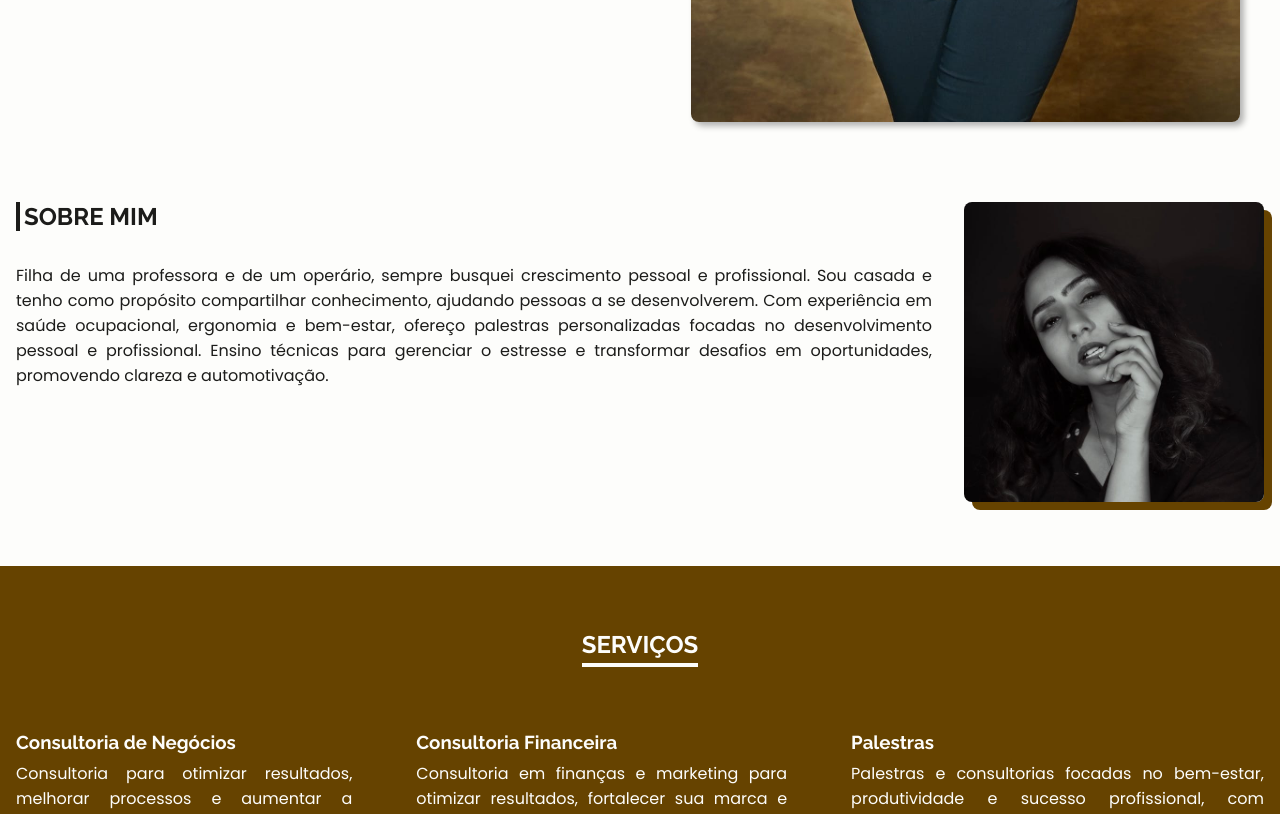
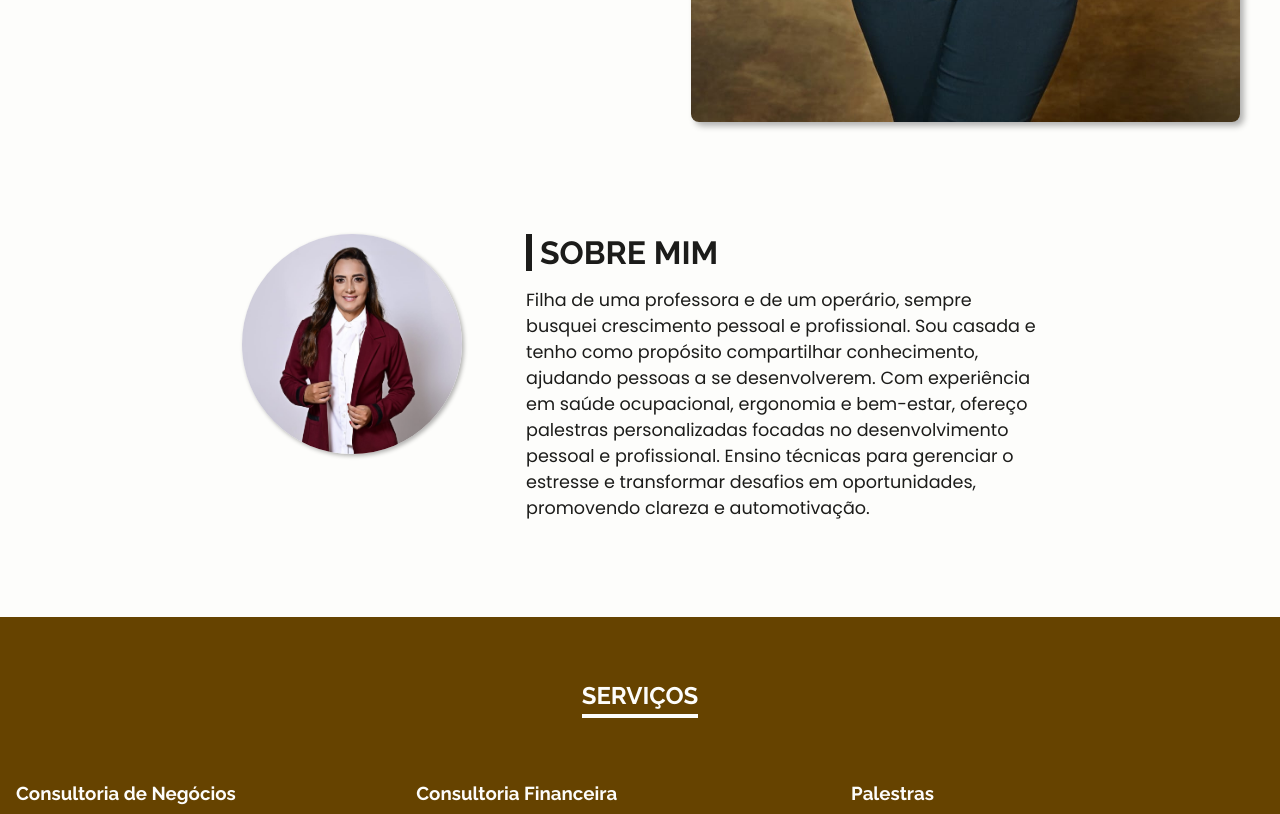
Before and after one commit to mrffilipe/lais-barbara-consultant, a React (Vite) app: page / in a window 1280 px wide. Shown: the part 660-1474 px from the top of the page. Built offline with nearby package versions, Linux system fonts and the light colour scheme.

Commit message:
Add refactoring About

```diff
--- a/src/components/AboutSection/index.tsx
+++ b/src/components/AboutSection/index.tsx
@@ -1,28 +1,28 @@
 import styles from "./styles.module.css";
 
-import ProfileImg from "../../assets/img/profile.jpg";
+import Profile from "../../assets/img/profile.jpeg";
 
 const AboutSection = () => {
 	return (
 		<section id="about" className={styles.about_section}>
-			<div className={styles.content}>
-				<h1>Sobre Mim</h1>
-				<p>
-					Filha de uma professora e de um operário, sempre busquei crescimento
-					pessoal e profissional. Sou casada e tenho como propósito compartilhar
-					conhecimento, ajudando pessoas a se desenvolverem. Com experiência em
-					saúde ocupacional, ergonomia e bem-estar, ofereço palestras
-					personalizadas focadas no desenvolvimento pessoal e profissional.
-					Ensino técnicas para gerenciar o estresse e transformar desafios em
-					oportunidades, promovendo clareza e automotivação.
-				</p>
+			<div className={styles.container}>
+				<div className={styles.profile}>
+					<img src={Profile} alt="Foto de Laís" draggable={false} />
+				</div>
+				<div className={styles.content}>
+					<h1>Sobre Mim</h1>
+					<p>
+						Filha de uma professora e de um operário, sempre busquei crescimento
+						pessoal e profissional. Sou casada e tenho como propósito
+						compartilhar conhecimento, ajudando pessoas a se desenvolverem. Com
+						experiência em saúde ocupacional, ergonomia e bem-estar, ofereço
+						palestras personalizadas focadas no desenvolvimento pessoal e
+						profissional. Ensino técnicas para gerenciar o estresse e
+						transformar desafios em oportunidades, promovendo clareza e
+						automotivação.
+					</p>
+				</div>
 			</div>
-			<img
-				className={styles.profile}
-				src={ProfileImg}
-				alt="Foto de Laís"
-				draggable={false}
-			/>
 		</section>
 	);
 };
--- a/src/components/AboutSection/styles.module.css
+++ b/src/components/AboutSection/styles.module.css
@@ -1,40 +1,67 @@
 .about_section {
-	padding: 64px var(--horizontal-padding);
+	padding: var(--vertical-padding) var(--horizontal-padding);
+}
+
+.container {
+	margin: 0 auto;
+	max-width: 1200px;
+}
+
+.profile {
+	display: flex;
+	justify-content: center;
+	align-items: center;
+}
+
+.profile img {
+	width: 180px;
+	height: 180px;
+	border-radius: 50%;
+	object-fit: cover;
+	object-position: top;
+	pointer-events: none;
+	box-shadow: 2px 2px 4px rgba(0, 0, 0, 0.3);
+}
+
+.content {
+	margin-top: 32px;
+	text-align: center;
 }
 
 .content h1 {
-	padding-left: 4px;
-	border-left: 4px solid var(--text-color-main);
+	font-size: 2rem;
 	text-transform: uppercase;
 }
 
 .content p {
-	margin-top: 32px;
-	text-align: justify;
+	margin-top: 16px;
+	max-width: 512px;
+	font-size: 1.1rem;
 }
 
-.profile {
-	display: none;
-	pointer-events: none;
-	border-radius: 8px;
-	box-shadow: 8px 8px 0 var(--background-color);
-}
-
-@media (min-width: 768px) {
-	.about_section {
+@media (min-width: 960px) {
+	.container {
 		display: flex;
-		justify-content: space-between;
-		gap: 32px;
+		justify-content: center;
+		gap: 64px;
 	}
 
 	.profile {
-		display: inline-block;
-		height: 200px;
+		align-items: flex-start;
+	}
+
+	.profile img {
+		width: 220px;
+		height: 220px;
+	}
+
+	.content {
+		margin-top: 0;
+		text-align: start;
+	}
+
+	.content h1 {
+		padding-left: 8px;
+		border-left: 6px solid var(--text-color-main);
 	}
 }
-
-@media (min-width: 1024px) {
-	.profile {
-		height: 300px;
-	}
-}
```
Also changed, not shown: src/assets/img/profile.jpeg (added), src/assets/img/profile.jpg (deleted).
